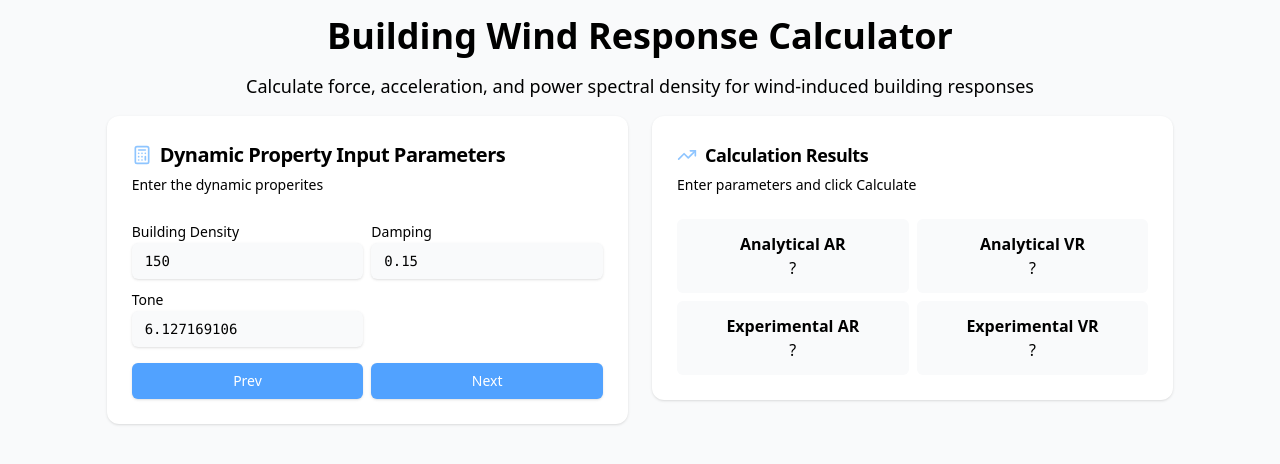
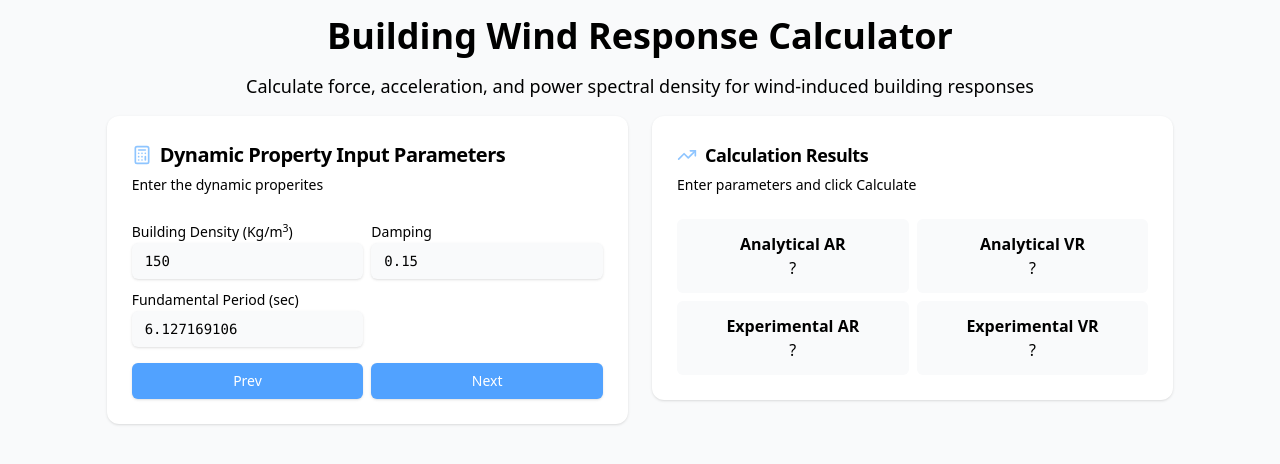
Before and after one commit to MilkiyasGebru/AeroCalc, a React app in the folder frontend/: page / in a window 1280 px wide. Both pictures are taken after a click on the button "Next". Shown: the top 464 px of the page. Built offline with nearby package versions, Linux system fonts and the light colour scheme; the HTML template or start-up script is replaced by a standard one.

Commit message:
Added Units to the Dynamic Input Field Boxes

```diff
--- a/frontend/src/components/InputCard.tsx
+++ b/frontend/src/components/InputCard.tsx
@@ -205,7 +205,7 @@ export default function InputCard(){
                     <div className="grid grid-cols sm:grid-cols-2 gap-2">
 
                         <div className="space-y-2">
-                            <Label htmlFor="density">Building Density</Label>
+                            <Label htmlFor="density">Building Density (Kg/m<sup>3</sup>)</Label>
                             <Input
                                 id="density"
                                 type="number"
@@ -226,7 +226,7 @@ export default function InputCard(){
                             />
                         </div>
                         <div className="space-y-2">
-                            <Label htmlFor="Fundamental Period">Tone</Label>
+                            <Label htmlFor="Fundamental Period">Fundamental Period (sec)</Label>
                             <Input
                                 id="Tone"
                                 type="number"
```
